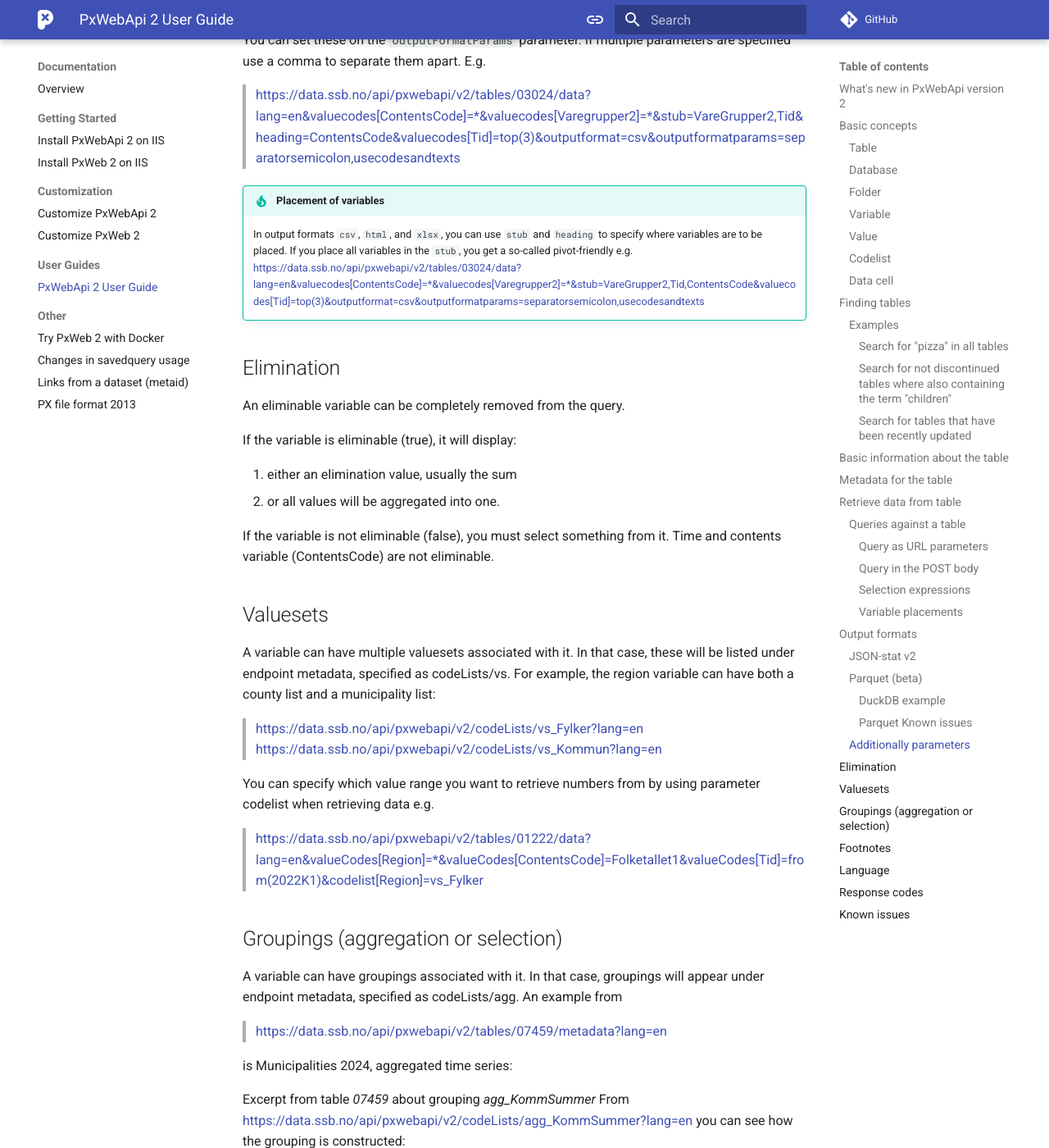
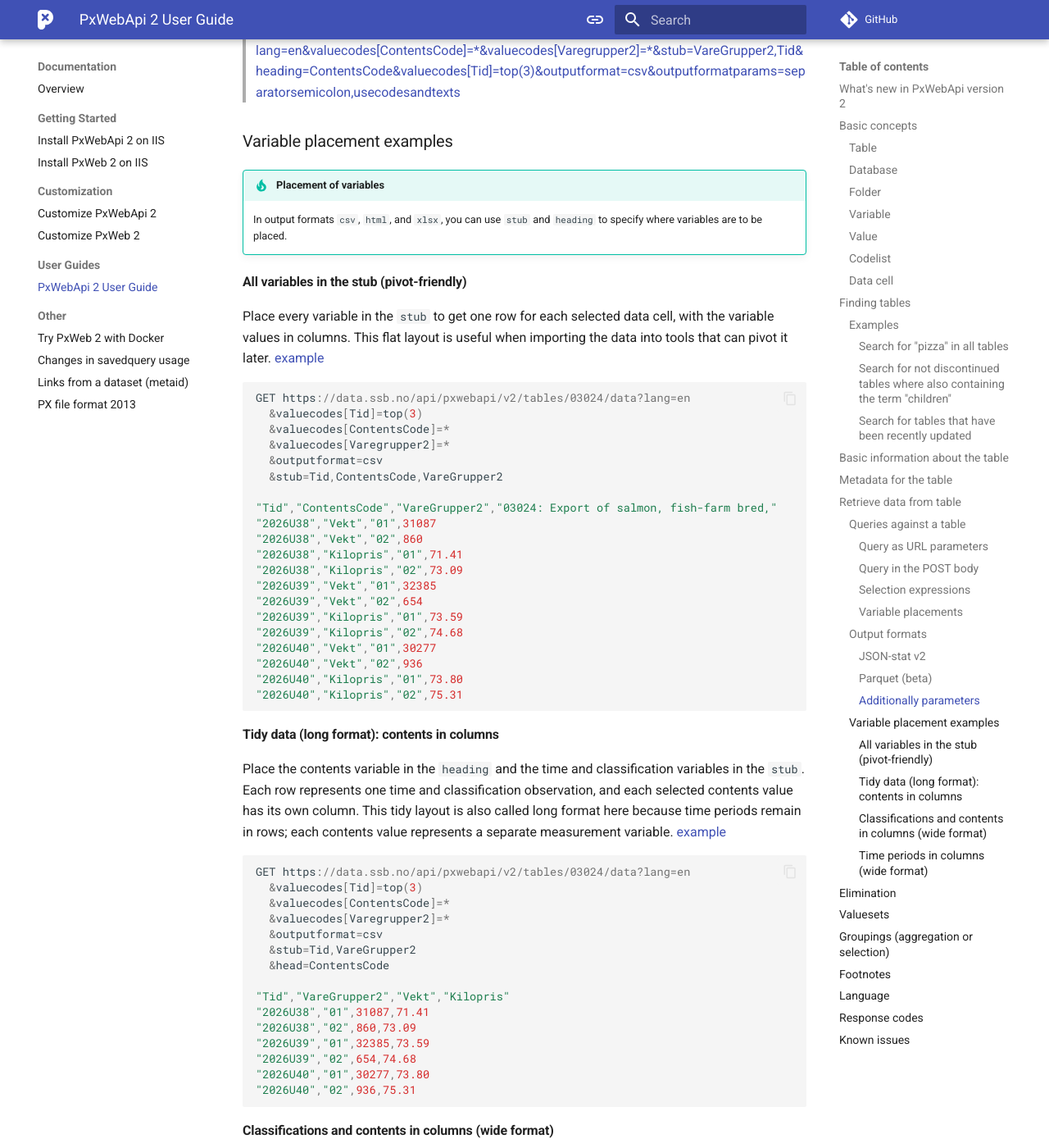
Before and after one commit to PxTools/pxtools.github.io, an MkDocs documentation site: the page built from docs/PxWebApi/documentation/user-guide.md, in a window 1280 px wide and 1400 px high, scrolled down 25004 px. Shown: the whole window at 82% size. Built offline with MkDocs 1.6.1 and Material for MkDocs 9.7.7, drawn with Linux system fonts in a browser that asks for light colours; comment, search, counter and statistics services are not loaded; some of the changed text lies outside the part shown.

Commit message:
docs: Update api user guide to enhance output format section and clarify variable placement examples

````diff
--- a/docs/PxWebApi/documentation/user-guide.md
+++ b/docs/PxWebApi/documentation/user-guide.md
@@ -1096,7 +1096,7 @@
 When doing a POST query, the placement are given i the `placement` property of
 the query.
 
-## Output formats
+### Output formats
 
 The API can provide the result in 7 main formats:
 
@@ -1110,7 +1110,7 @@
 
 You select the format you want the response to be in by setting the parameter `outputFormat`.
 
-### JSON-stat v2
+#### JSON-stat v2
 
 ??? info "About JSON-stat v2"
 
@@ -1149,7 +1149,7 @@
     - <https://github.com/badosa>
     - <https://bl.ocks.org/badosa>
 
-### Parquet (beta)
+#### Parquet (beta)
 
 New in this API is the [Apache Parquet](https://parquet.apache.org/) output format.
 
@@ -1209,7 +1209,7 @@
 ╰───────Leaf, Group───────╯╰───────────────────────────────────────────────────╯
 ```
 
-#### DuckDB example
+##### DuckDB example
 
 ```sh
 % duckdb
@@ -1227,7 +1227,7 @@
 └──────────────────┴─────────┴─────────────────────┴─────────┴──────────────┘
 ```
 
-#### Parquet Known issues
+##### Parquet Known issues
 
 !!! warning
     We may have to change the format to fix some of these issues
@@ -1237,7 +1237,7 @@
 - [ ] [Consider switching from `DataField` to `DecimalDataField`](https://github.com/PxTools/PxWebApi/issues/596)
 - [ ] [Parquet does not work in Onyxia Data Explorer](https://github.com/PxTools/PxWebApi/issues/597)
 
-### Additionally parameters
+#### Additionally parameters
 
 Some of the output format can take extra parameters that determines how the
 table is serialized.
@@ -1261,11 +1261,110 @@
 
 > <https://data.ssb.no/api/pxwebapi/v2/tables/03024/data?lang=en&valuecodes[ContentsCode]=*&valuecodes[Varegrupper2]=*&stub=VareGrupper2,Tid&heading=ContentsCode&valuecodes[Tid]=top(3)&outputformat=csv&outputformatparams=separatorsemicolon,usecodesandtexts>
 
+### Variable placement examples
+
 !!! tip "Placement of variables"
     In output formats `csv`, `html`, and `xlsx`, you can use `stub` and `heading`
     to specify where variables are to be placed.
-    If you place all variables in the `stub`, you get a so-called pivot-friendly
-    e.g. <https://data.ssb.no/api/pxwebapi/v2/tables/03024/data?lang=en&valuecodes[ContentsCode]=*&valuecodes[Varegrupper2]=*&stub=VareGrupper2,Tid,ContentsCode&valuecodes[Tid]=top(3)&outputformat=csv&outputformatparams=separatorsemicolon,usecodesandtexts>
+
+#### All variables in the stub (pivot-friendly)
+
+Place every variable in the `stub` to get one row for each selected data cell,
+with the variable values in columns. This flat layout is useful when importing
+the data into tools that can pivot it later.
+[example](https://data.ssb.no/api/pxwebapi/v2/tables/03024/data?lang=en&valuecodes[Tid]=top(3)&valuecodes[ContentsCode]=*&valuecodes[Varegrupper2]=*&outputformat=csv&stub=Tid,ContentsCode,VareGrupper2)
+
+```js
+GET https://data.ssb.no/api/pxwebapi/v2/tables/03024/data?lang=en
+  &valuecodes[Tid]=top(3)
+  &valuecodes[ContentsCode]=*
+  &valuecodes[Varegrupper2]=*
+  &outputformat=csv
+  &stub=Tid,ContentsCode,VareGrupper2
+
+"Tid","ContentsCode","VareGrupper2","03024: Export of salmon, fish-farm bred,"
+"2026U38","Vekt","01",31087
+"2026U38","Vekt","02",860
+"2026U38","Kilopris","01",71.41
+"2026U38","Kilopris","02",73.09
+"2026U39","Vekt","01",32385
+"2026U39","Vekt","02",654
+"2026U39","Kilopris","01",73.59
+"2026U39","Kilopris","02",74.68
+"2026U40","Vekt","01",30277
+"2026U40","Vekt","02",936
+"2026U40","Kilopris","01",73.80
+"2026U40","Kilopris","02",75.31
+```
+
+#### Tidy data (long format): contents in columns
+
+Place the contents variable in the `heading` and the time and classification
+variables in the `stub`. Each row represents one time and classification
+observation, and each selected contents value has its own column. This tidy
+layout is also called long format here because time periods remain in rows;
+each contents value represents a separate measurement variable.
+[example](https://data.ssb.no/api/pxwebapi/v2/tables/03024/data?lang=en&valuecodes[Tid]=top(3)&valuecodes[ContentsCode]=*&valuecodes[Varegrupper2]=*&outputformat=csv&stub=Tid,VareGrupper2&head=ContentsCode)
+
+```js
+GET https://data.ssb.no/api/pxwebapi/v2/tables/03024/data?lang=en
+  &valuecodes[Tid]=top(3)
+  &valuecodes[ContentsCode]=*
+  &valuecodes[Varegrupper2]=*
+  &outputformat=csv
+  &stub=Tid,VareGrupper2
+  &head=ContentsCode
+
+"Tid","VareGrupper2","Vekt","Kilopris"
+"2026U38","01",31087,71.41
+"2026U38","02",860,73.09
+"2026U39","01",32385,73.59
+"2026U39","02",654,74.68
+"2026U40","01",30277,73.80
+"2026U40","02",936,75.31
+```
+
+#### Classifications and contents in columns (wide format)
+
+Place time in the `stub` and the classification and contents variables in the
+`heading`. Each row represents a time period, while each classification and
+contents combination gets its own column.
+[example](https://data.ssb.no/api/pxwebapi/v2/tables/03024/data?lang=en&valuecodes[Tid]=top(3)&valuecodes[ContentsCode]=*&valuecodes[Varegrupper2]=*&outputformat=csv&stub=Tid&head=VareGrupper2,ContentsCode)
+
+```js
+GET https://data.ssb.no/api/pxwebapi/v2/tables/03024/data?lang=en
+  &valuecodes[Tid]=top(3)&valuecodes[ContentsCode]=*&valuecodes[Varegrupper2]=*
+  &outputformat=csv
+  &stub=Tid
+  &head=VareGrupper2,ContentsCode
+
+"Tid","Vekt 01","Vekt 02","Kilopris 01","Kilopris 02"
+"2026U38",31087,860,71.41,73.09
+"2026U39",32385,654,73.59,74.68
+"2026U40",30277,936,73.80,75.31
+
+```
+
+#### Time periods in columns (wide format)
+
+Place the time variable in the `heading` and the classification and contents
+variables in the `stub`. Each row represents a classification and contents
+combination, with a separate column for each selected time period.
+[example](https://data.ssb.no/api/pxwebapi/v2/tables/03024/data?lang=en&valuecodes[Tid]=top(3)&valuecodes[ContentsCode]=*&valuecodes[Varegrupper2]=*&outputformat=csv&stub=VareGrupper2,ContentsCode&head=Tid)
+
+```js
+GET https://data.ssb.no/api/pxwebapi/v2/tables/03024/data?lang=en
+  &valuecodes[Tid]=top(3)&valuecodes[ContentsCode]=*&valuecodes[Varegrupper2]=*
+  &outputformat=csv
+  &stub=VareGrupper2,ContentsCode
+  &head=Tid
+
+"VareGrupper2","ContentsCode","2026U38","2026U39","2026U40"
+"01","Vekt",31087,32385,30277
+"01","Kilopris",71.41,73.59,73.80
+"02","Vekt",860,654,936
+"02","Kilopris",73.09,74.68,75.31
+```
 
 ## Elimination
 
@@ -1340,14 +1439,16 @@
 
 > <https://data.ssb.no/api/pxwebapi/v2/tables/12880/metadata?lang=en>.
 
-In PxWeb all HTML will be rendered as text only. You can include links by using Markdown. We support two formats:
+In PxWeb all HTML will be rendered as text only. You can include links by using
+Markdown. We support two formats:
 
 - `[My-link-text](https://my-url-here.com)`
 - `<https://my-url-here.com>`
 
 To create a line break in a note, end a line with two spaces, and then type return.
 
-The system guarantees support for links and line breaks (written in Markdown). Other formatting features should not be used at this time.
+The system guarantees support for links and line breaks (written in Markdown).
+Other formatting features should not be used at this time.
 
 ## Language
 
@@ -1381,9 +1482,14 @@
   tables shows the table's location(s) in the subject structure under paths.
 
 - The URL in the GET request cannot exceed a limit of approximately 2100
-  characters. Instead of listing long value lists in the query, use * (asterisk),
-  question mark, from/to or range. If you select all the values of the variable, PxWeb v2 will automatically put * in the query.
+  characters. Instead of listing long value lists in the query, use `*` (asterisk),
+  question mark, from/to or range. If you select all the values of the variable,
+  PxWeb v2 will automatically put * in the query.
 
-- If you do not select all the periods, PxWeb will list in the query exactly the same periods you selected. In practice, you will most often want the query to include all newer periods the next time you run it. In that case, you must  adjust the URL to `valueCode[Time]=*` or `from(start time)`, alternatively `top(number of newest periods)`.
+- If you do not select all the periods, PxWeb will list in the query exactly the
+  same periods you selected. In practice, you will most often want the query to
+  include all newer periods the next time you run it. In that case, you must
+  adjust the URL to `valueCode[Time]=*` or `from(start time)`, alternatively
+  `top(number of newest periods)`.
 
 - See also [knows issues under parquet](#parquet-known-issues) output format
````
